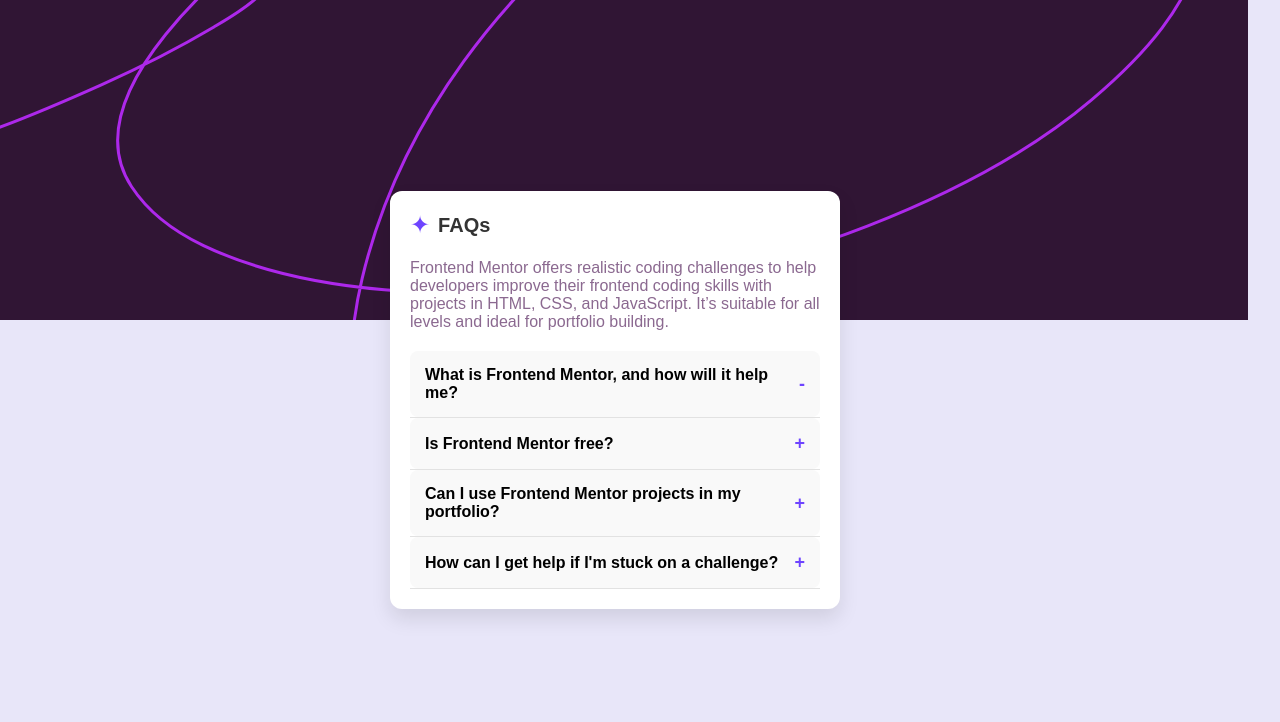
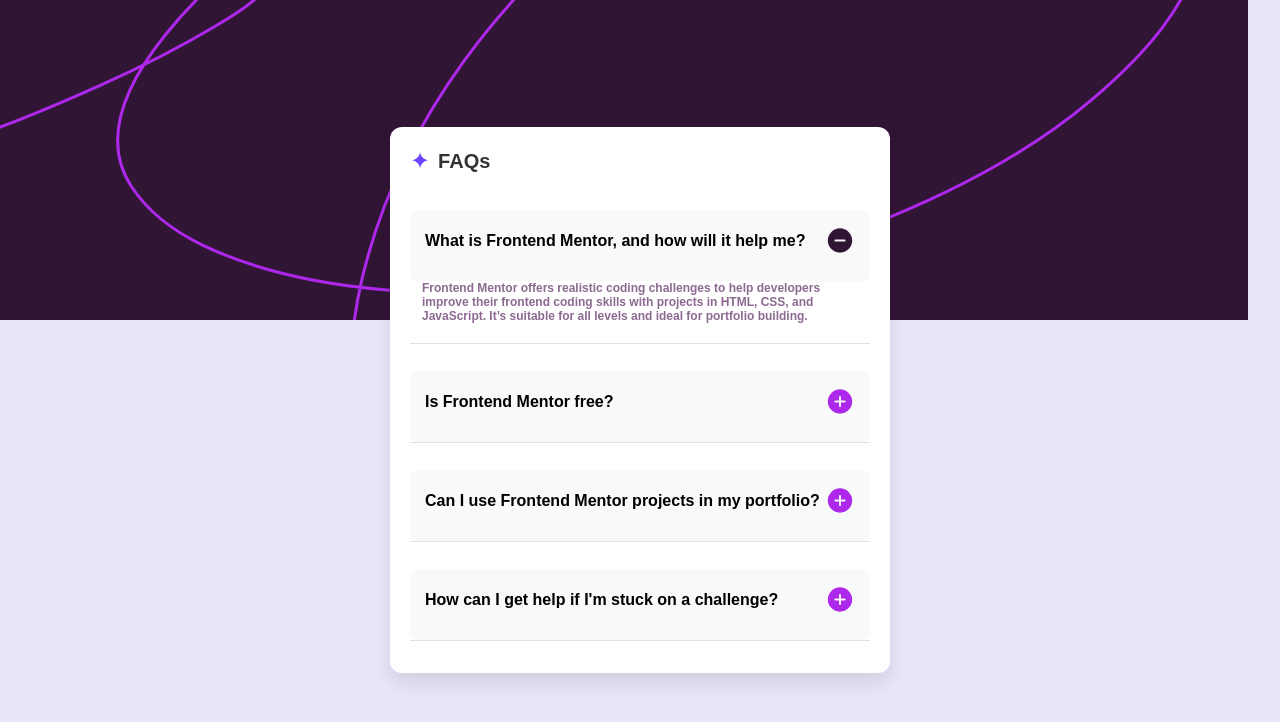
Before and after one commit to Raheem3902/faq-accordion, a plain HTML site: page index.html in a window 1280 px wide. Drawn offline with Linux system fonts and the light colour scheme.

Commit message:
first commit

```diff
--- a/index.html
+++ b/index.html
@@ -13,24 +13,29 @@
         <div class="faq-header">
             <span class="faq-icon">✦</span>
             <h1>FAQs</h1>
+
         </div>
+
+
+            <div class="faq-gap">
+                <div class="faq-item">
+                    <button class="faq-question">
+                        What is Frontend Mentor, and how will it help me?
+                        <span class="toggle-icon"></span>
+                        <img src="faq-accordion-main/assets/images/icon-minus.svg" alt="icon-minus">
+                    </button>
 
                     <div class="info">
                         Frontend Mentor offers realistic coding challenges to help developers improve their frontend coding skills with projects in HTML, CSS, and JavaScript. It’s suitable for all levels and ideal for portfolio building.
                     </div>
-
-        <div class="faq-item">
-            <button class="faq-question">
-                What is Frontend Mentor, and how will it help me?
-                <span class="toggle-icon">-</span>
-            </button>
 
                 </div>
 
                 <div class="faq-item">
                     <button class="faq-question">
                         Is Frontend Mentor free?
-                <span class="toggle-icon">+</span>
+                        <span class="toggle-icon"></span>
+                        <img src="faq-accordion-main/assets/images/icon-plus.svg" alt="">
                     </button>
 
                 </div>
@@ -38,7 +43,8 @@
                 <div class="faq-item">
                     <button class="faq-question">
                         Can I use Frontend Mentor projects in my portfolio?
-                <span class="toggle-icon">+</span>
+                        <span class="toggle-icon"></span>
+                        <img src="faq-accordion-main/assets/images/icon-plus.svg" alt="">
                     </button>
 
                 </div>
@@ -46,10 +52,13 @@
                 <div class="faq-item">
                     <button class="faq-question">
                         How can I get help if I'm stuck on a challenge?
-                <span class="toggle-icon">+</span>
+                        <span class="toggle-icon"></span>
+                        <img src="faq-accordion-main/assets/images/icon-plus.svg" alt="">
                     </button>
 
                 </div>
+            </div>
+
     </div>
 
 
--- a/style.css
+++ b/style.css
@@ -17,7 +17,7 @@ body {
 }
 
 .faq-container {
-    width: 90%;
+    /* width: 90%; */
     max-width: 500px;
     background-color: #fff;
     padding: 20px;
@@ -26,6 +26,9 @@ body {
     justify-content: center;
     align-items: center;
 
+}
+.faq-gap{
+    gap: 15px;
 }
 .info{
     color: #8B6990;
@@ -37,6 +40,9 @@ body {
     justify-content: center;
     align-items: center;
     margin-bottom: 20px;
+    font-size: 12px;
+    font-weight: bold;
+    margin-left: 12px;
 
 }
 .bg-image{
@@ -71,6 +77,8 @@ h1 {
 /* FAQ Question Button Styling */
 .faq-item {
     border-bottom: 1px solid #e2e2e2;
+    padding-top:15px;
+    margin-bottom: 12px;
 }
 
 .faq-question {
@@ -87,6 +95,8 @@ h1 {
     cursor: pointer;
     transition: background-color 0.3s ease;
     border-radius: 8px;
+    padding-bottom: 25px;
+
 }
 
 .faq-question:hover {
```
Also changed, not shown: faq-accordion-main/index.html (deleted, +0 -48 lines). Lines whose indentation alone changed are shown as unchanged.
